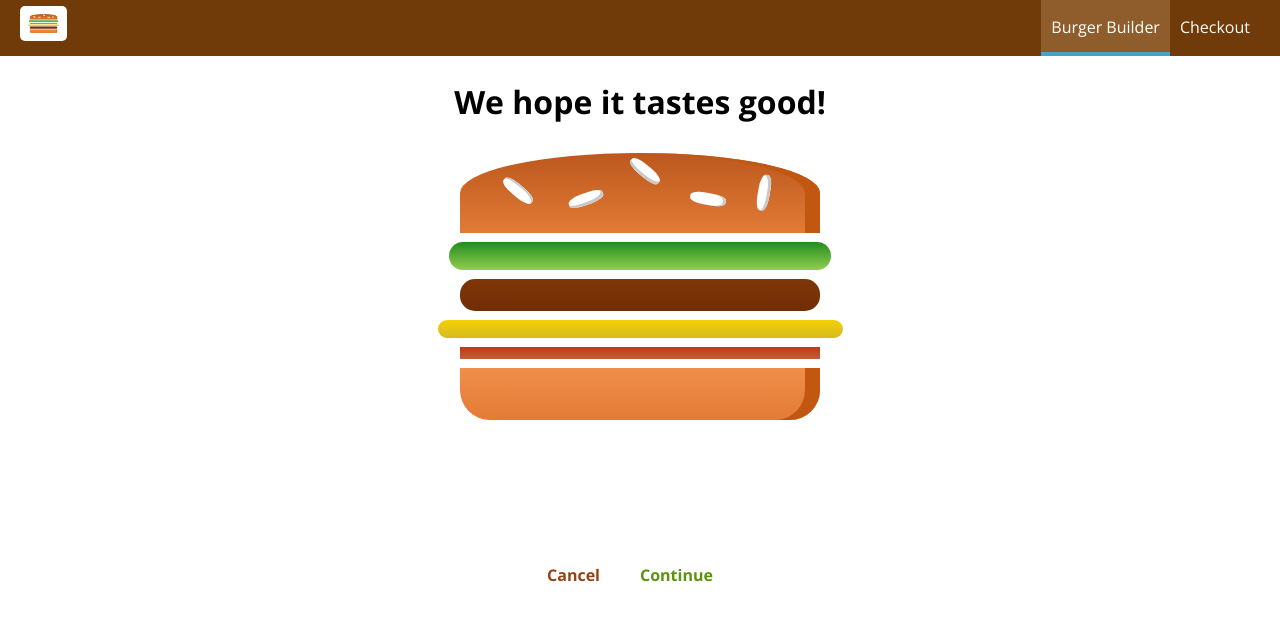
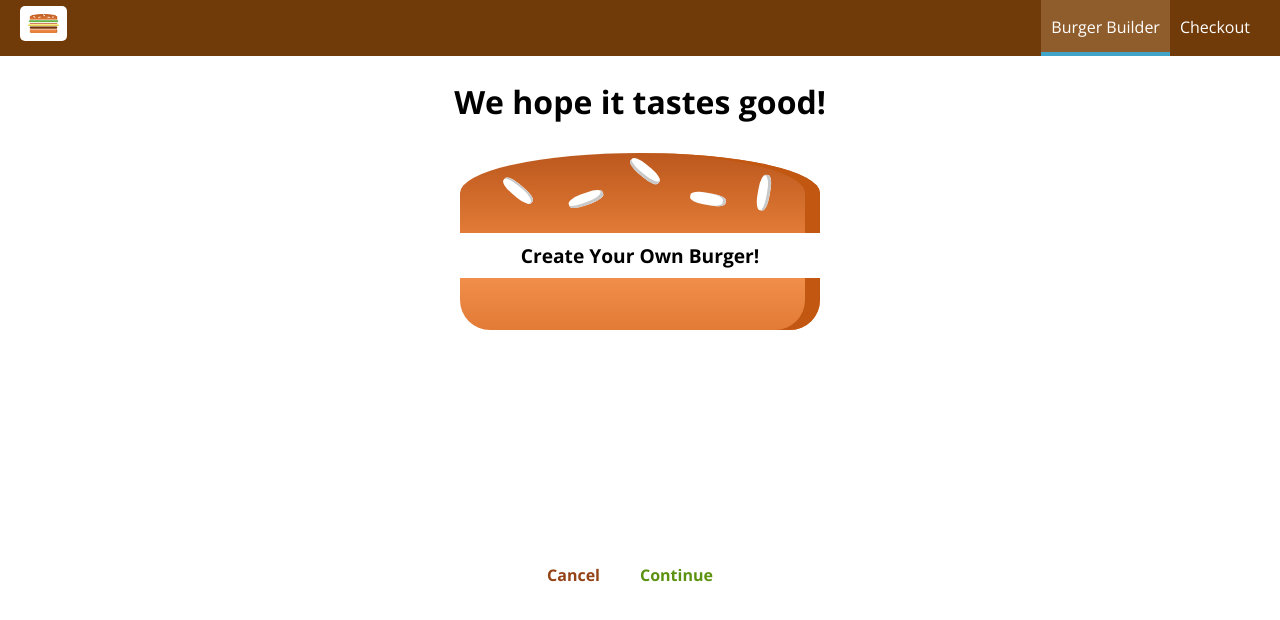
Before and after one commit to Rterrell25/Burger-Builder, a React (Create React App) app: page /checkout in a window 1280 px wide. Shown: the top 620 px of the page. Built offline with nearby package versions, Linux system fonts and the light colour scheme.

Commit message:
using encodeURIComponent I was able to pass the ingredients a user selects into the URL and make them accessable via the checkout page

```diff
--- a/src/containers/BurgerBuilder/BurgerBuilder.js
+++ b/src/containers/BurgerBuilder/BurgerBuilder.js
@@ -96,7 +96,19 @@
     //   .catch(error => {
     //     this.setState({ loading: false, purchasing: false });
     //   });
-    this.props.history.push("/checkout");
+    const queryParams = [];
+    for (let i in this.state.ingredients) {
+      queryParams.push(
+        encodeURIComponent(i) +
+          "=" +
+          encodeURIComponent(this.state.ingredients[i])
+      );
+    }
+    const queryString = queryParams.join("&");
+    this.props.history.push({
+      pathname: "/checkout",
+      search: "?" + queryString
+    });
   };
   purchaseCancelHandler = () => {
     this.setState({ purchasing: false });
--- a/src/containers/Checkout/Checkout.js
+++ b/src/containers/Checkout/Checkout.js
@@ -10,7 +10,14 @@
       bacon: 1
     }
   };
-
+  componentDidMount() {
+    const query = new URLSearchParams(this.props.location.search);
+    const ingredients = {};
+    for (let param of query.entries()) {
+      ingredients[param[0]] = +param[1];
+    }
+    this.setState({ ingredients: ingredients });
+  }
   checkoutCancelledHandler = () => {
     this.props.history.goBack();
   };
```
